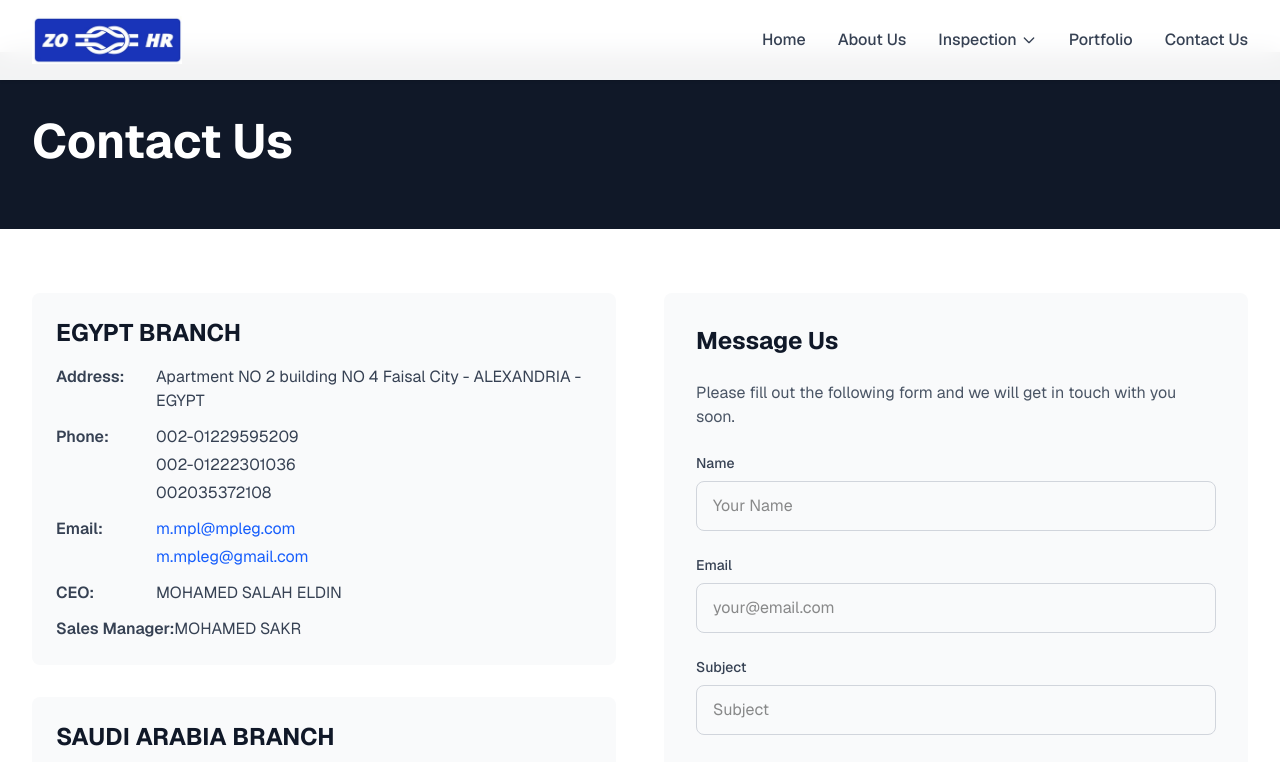
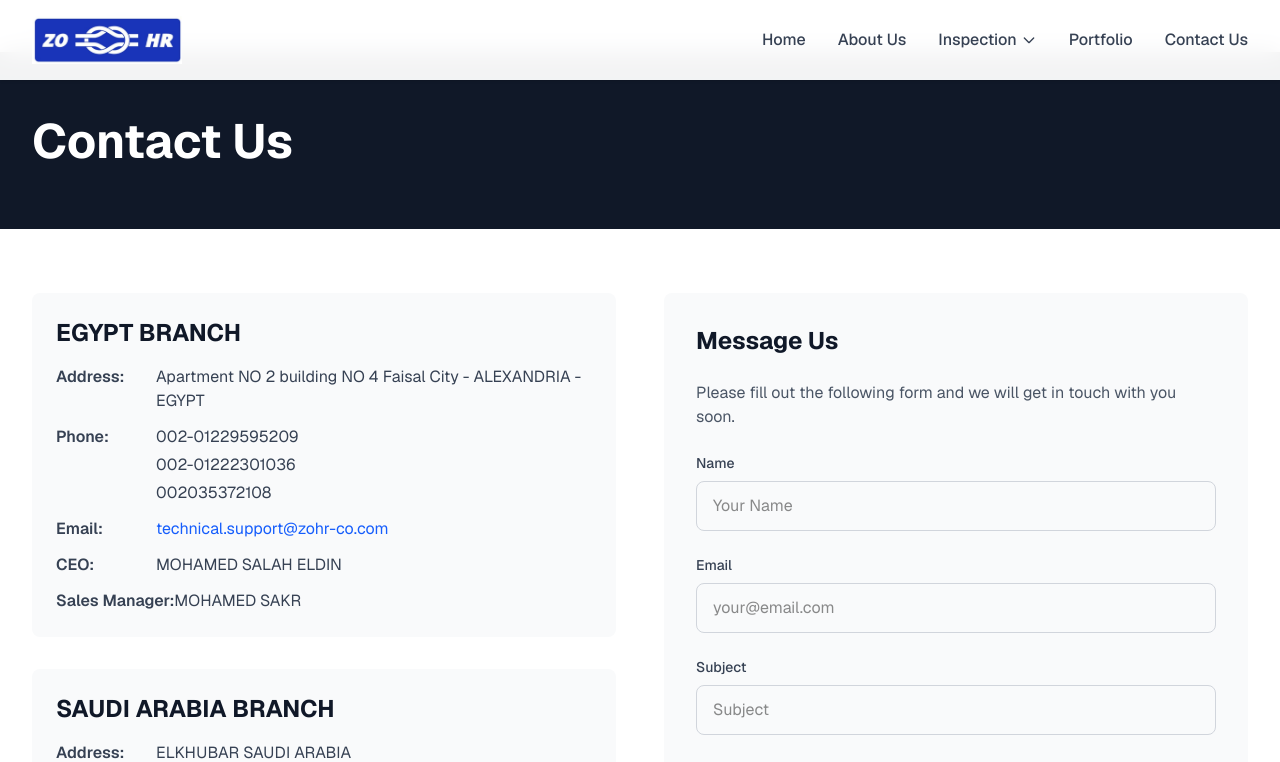
Before and after one commit to Abdulwahabb99/ZOHR-project, a Next.js app: page /contact in a window 1280 px wide. Shown: the top 762 px of the page. Built offline with nearby package versions, Linux system fonts and the light colour scheme.

Commit message:
Update: Change contact email addresses in About and Contact pages to technical.support@zohr-co.com. Update image URLs in Lifting page for better asset management and consistency.

```diff
--- a/app/about/page.tsx
+++ b/app/about/page.tsx
@@ -85,8 +85,8 @@ export default function AboutPage() {
               </div>
               <div className="flex items-start">
                 <span className="font-semibold min-w-[80px]">E-mail:</span>
-                <a href="mailto:m.mpl@mpleg.com" className="text-blue-600 hover:underline">
-                  m.mpl@mpleg.com
+                <a href="mailto:technical.support@zohr-co.com" className="text-blue-600 hover:underline">
+                  technical.support@zohr-co.com
                 </a>
               </div>
               <div className="flex items-start">
--- a/app/contact/page.tsx
+++ b/app/contact/page.tsx
@@ -80,16 +80,10 @@ export default function ContactPage() {
                   <span className="font-semibold min-w-[100px]">Email:</span>
                   <div className="space-y-1">
                     <a
-                      href="mailto:m.mpl@mpleg.com"
+                      href="mailto:technical.support@zohr-co.com"
                       className="text-blue-600 hover:underline block"
                     >
-                      m.mpl@mpleg.com
-                    </a>
-                    <a
-                      href="mailto:m.mpleg@gmail.com"
-                      className="text-blue-600 hover:underline block"
-                    >
-                      m.mpleg@gmail.com
+                      technical.support@zohr-co.com
                     </a>
                   </div>
                 </div>
--- a/app/lifting/page.tsx
+++ b/app/lifting/page.tsx
@@ -39,13 +39,13 @@ export default function LiftingPage() {
       title: 'Offshore Rigging',
       items: ['Lifting Survey', 'Drop Object Survey', 'Rope Access'],
       category: 'Offshore Rigging',
-      imageUrl: 'https://images.unsplash.com/photo-1565793298595-6a879b1d9492?w=800&h=600&fit=crop&q=80',
+      imageUrl: 'https://mpleg.com/images/slider/ded8ca0e-b.jpg',
     },
     {
       title: 'Onshore Rigging',
       items: ['Lifting Survey', 'Drop Object Survey', 'Rope Access'],
       category: 'Onshore Rigging',
-      imageUrl: 'https://images.unsplash.com/photo-1504307651254-35680f356dfd?w=800&h=600&fit=crop&q=80',
+      imageUrl: 'https://mpleg.com/images/slider/1701f1ab-1.jpg',
     },
     {
       title: 'Fork Lift',
@@ -63,7 +63,7 @@ export default function LiftingPage() {
       title: 'Davit Winch',
       items: ['Load Test', 'Maintenance'],
       category: 'Davit Winch',
-      imageUrl: 'https://images.unsplash.com/photo-1518709268805-4e9042af2176?w=800&h=600&fit=crop&q=80',
+      imageUrl: 'https://mpleg.com/images/slider/5bd90656-3.jpg',
     },
     {
       title: 'Overhead Crane',
@@ -81,7 +81,7 @@ export default function LiftingPage() {
       title: 'DP Anchor Vessel',
       items: ['Load Test', 'Hire'],
       category: 'DP Anchor Vessel',
-      imageUrl: 'https://images.unsplash.com/photo-1559827260-dc66d52bef19?w=800&h=600&fit=crop&q=80',
+      imageUrl: 'https://plus.unsplash.com/premium_photo-1677353359801-cd7127e5b828?w=800&h=600&fit=crop&q=80',
     },
     {
       title: 'Magnetic Penetration Inspection (MPI)',
```
